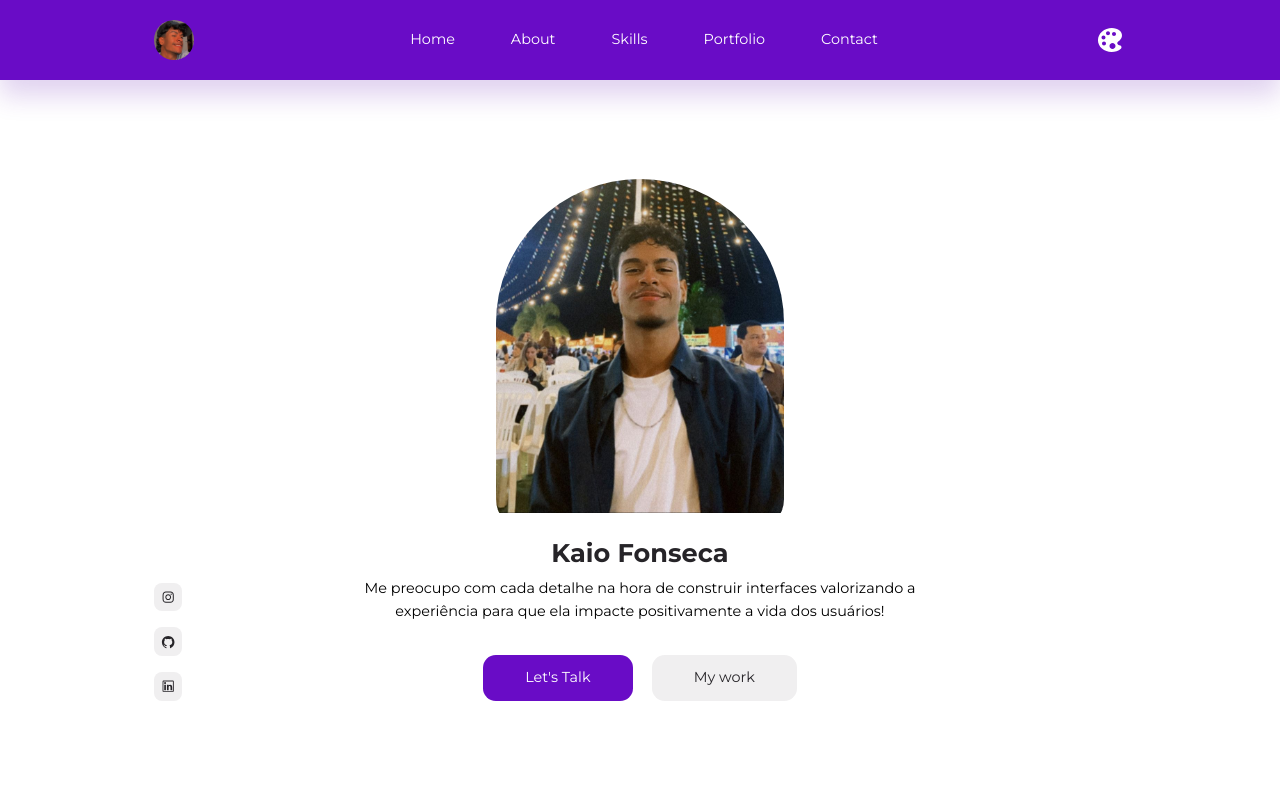
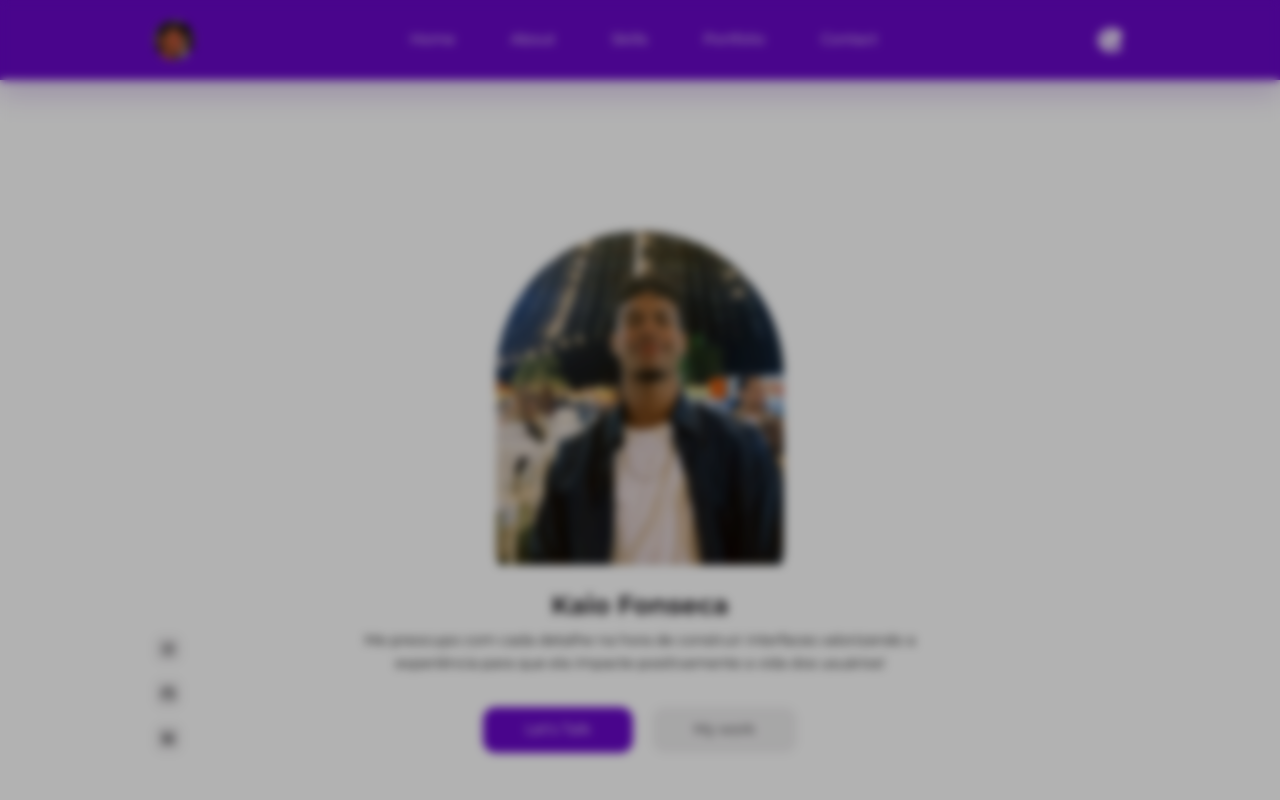
Before and after one commit to kaiofsca/portfolio, a React (Create React App) app: page / in a window 1280 px wide. Shown: the top 800 px of the page. Built offline with nearby package versions, Linux system fonts and the light colour scheme.

Commit message:
bug ajustado

```diff
--- a/public/index.html
+++ b/public/index.html
@@ -8,7 +8,7 @@
     <link href="https://fonts.googleapis.com/css2?family=Montserrat:wght@400;500;600;700&display=swap" rel="stylesheet">
 </head>
 <body>
-    <div class="overlays"></div>
+    <div id="overlays"></div>
     <div id="root"></div>
 </body>
 </html>
--- a/src/App.jsx
+++ b/src/App.jsx
@@ -5,8 +5,8 @@ import Skills from './sections/skills/Skills'
 import Portfolio from './sections/portfolio/Portfolio'
 import Contact from './sections/contact/Contact'
 import Footer from './sections/footer/Footer'
+import Modal from './components/Modal'
 // import FloatingNav from './sections/floating-nav/FloatingNav'
-// import Modal from './components/Modal'
 
 
 const App = () => {
@@ -14,12 +14,12 @@ const App = () => {
     <main>
       <Navbar />
       <Header />
+      <Modal />
       <About />
       <Skills />
       <Portfolio />
       <Contact />
       <Footer />
-      {/* <Modal /> */}
       {/* <FloatingNav /> */}
     </main>
   )
--- a/src/components/Modal.jsx
+++ b/src/components/Modal.jsx
@@ -1,7 +1,7 @@
-import { Fragment } from "react"
-import  ReactDOM  from "react-dom"
-import Card from "./Card"
-
+import Card from './Card'
+import ReactDOM from 'react-dom'
+import { Fragment } from 'react'
+import './modal.css'
 
 const Modal = ({className, children}) => {
   return (
@@ -9,8 +9,8 @@ const Modal = ({className, children}) => {
         {
             ReactDOM.createPortal(<>
                 <section id="backdrop"></section>
-                <Card className={className}>ahgsuavkj</Card>
-            </>, document.querySelector('#overlays'))
+                <Card className={className}>{children}</Card>
+            </>, document.getElementById('overlays'))
         }
     </Fragment>
   )
--- a/src/index.css
+++ b/src/index.css
@@ -15,7 +15,7 @@
     --dark-lightness: 44%;
     --light-lightness: 94%;
     --white-lightness: 100%;
-    --color-primary: hsl(var(--primary-hue), 89%, 41%);
+    --color-primary: hsl(var(--primary-hue), 92%, 41%);
     --color-white: hsl(0, 5%, var(--white-lightness));
     --color-light: hsl(var(--primary-hue), 5%, var(--light-lightness));
     --color-black: hsl(var(--primary-hue), 5%, var(--black-lightness));
```
Also changed, not shown: src/context/modal-context.js (added, +17 -0 lines).
